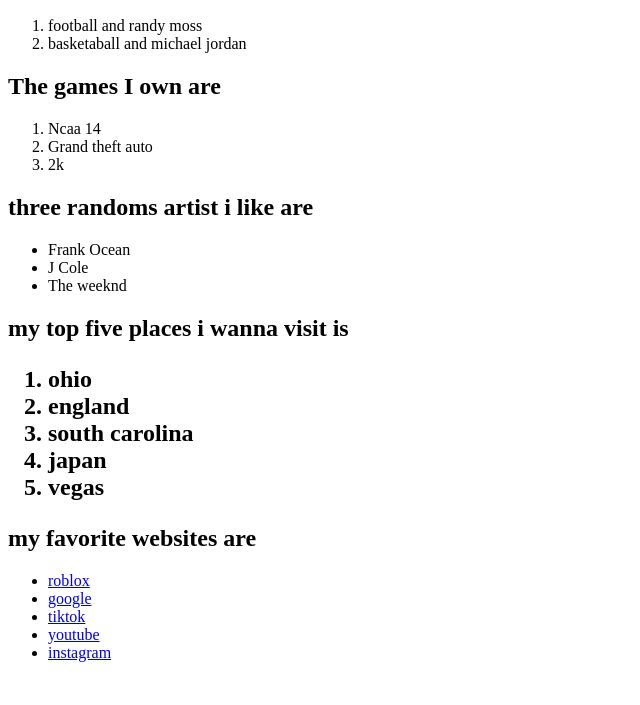
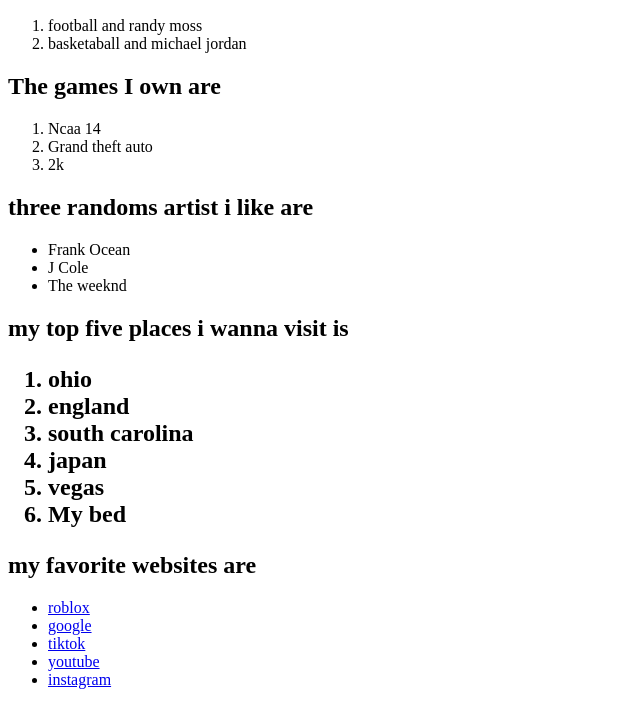
Before and after one commit to shaunyboiiii/practice, a plain HTML site: page index.html in a window 1280 px wide. Shown: the part 96-801 px from the top of the page, without its empty margins (0-640 px from the left). Drawn offline with Linux system fonts and the light colour scheme.

Commit message:
Update index.html

```diff
--- a/index.html
+++ b/index.html
@@ -33,6 +33,7 @@
     <li> south carolina </li>
     <li> japan </li>
     <li> vegas </li>
+    <li> My bed </li>
   </ol>
   <h2> my favorite websites are </h2>
   <ul>
```
